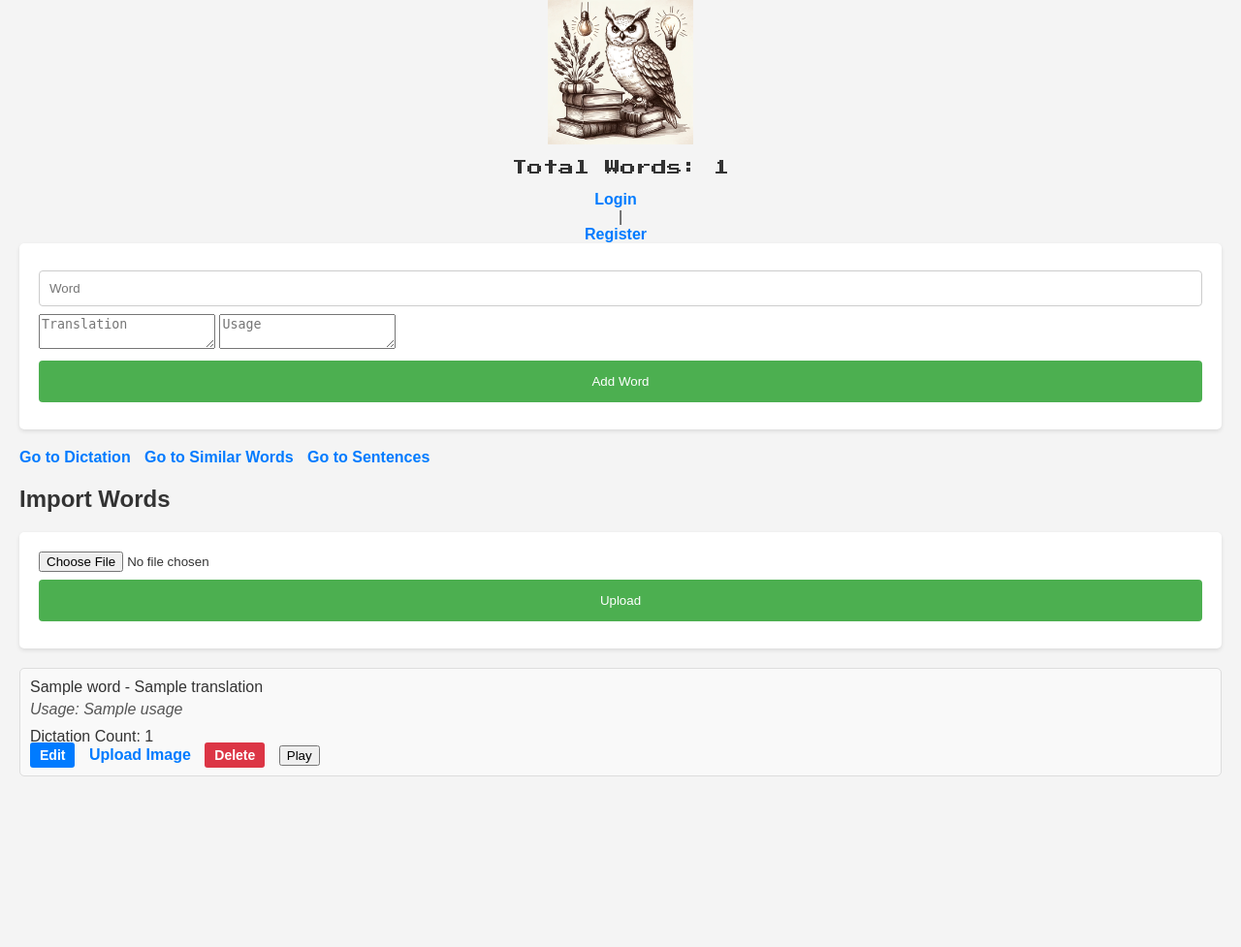
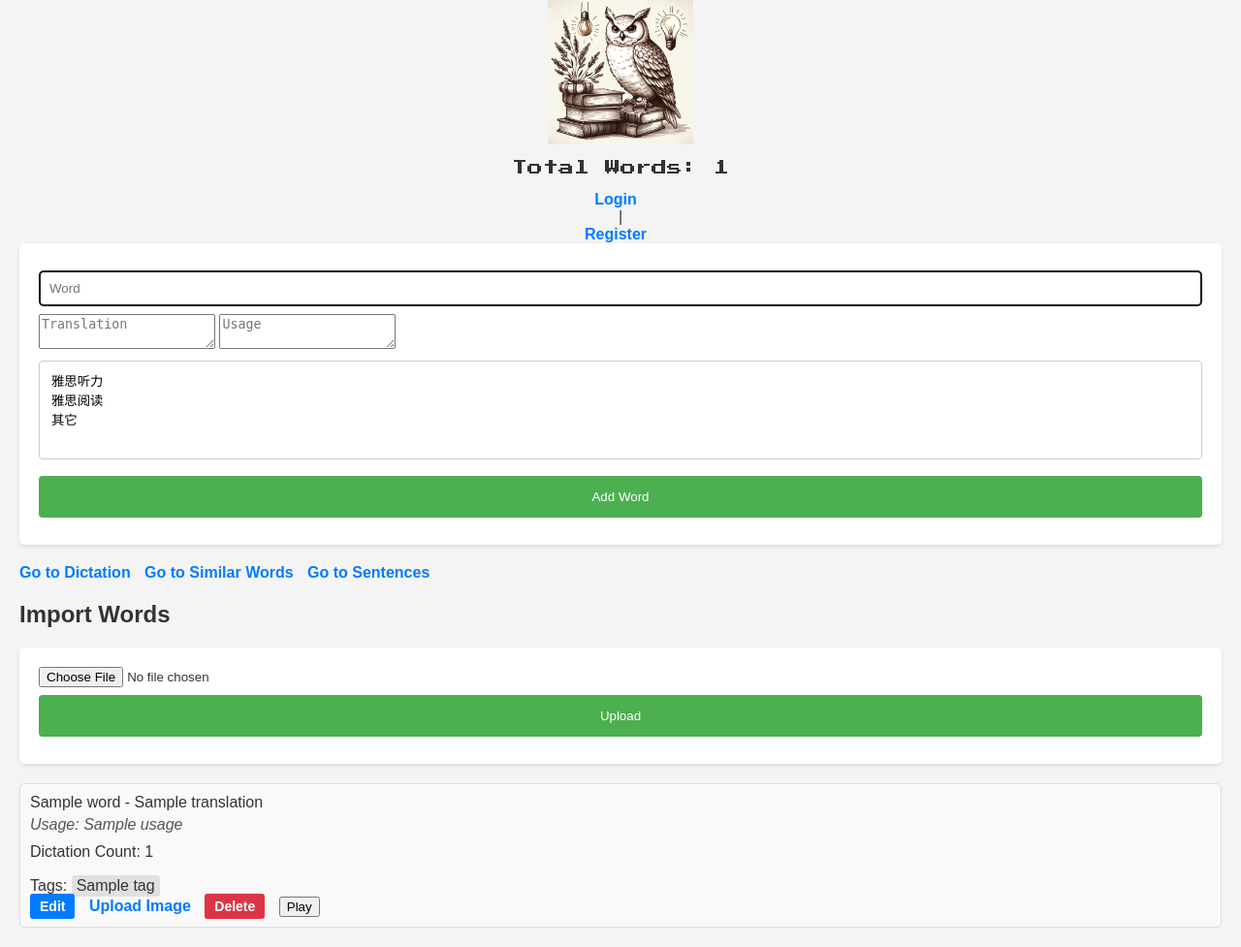
Before and after one commit to zhangrongyu0101/vocab-builder, a Flask app: page / in a window 1280 px wide. Shown: the part 96-1073 px from the top of the page at 97% size. Before the commit the page ends 897 px from the top, so only its background shows below. Run offline with Flask 3, Linux system fonts and the light colour scheme; a database or web service that is not in the repository returns one stand-in record (values such as "Sample title"); some libraries are stand-ins or nearby versions.

Commit message:
@feat: add category tags for each  word

```diff
--- a/app/routers/words.py
+++ b/app/routers/words.py
@@ -31,24 +31,22 @@ def index():
 
 @words_bp.route('/add', methods=['POST'])
 def add_word():
-    # 获取表单数据并去除word的前后空格
+
     word = request.form.get('word').strip() if request.form.get('word') else None
     translation = request.form.get('translation')
     usage = request.form.get('usage')
-
+    tags = request.form.getlist('tags')
     if word:
-        # 检查数据库中是否已存在该单词
         existing_word = mongo.db.words.find_one({'word': word})
         if existing_word:
-            # 如果单词已存在，给用户反馈
             flash(f'The word "{word}" already exists.')
         else:
-            # 如果单词不存在，插入新单词
             mongo.db.words.insert_one({
                 'word': word,
                 'translation': translation,
                 'usage': usage,
-                'dictation_count': 0
+                'dictation_count': 0,
+                'tags': tags
             })
             flash('Word added successfully!')
     else:
--- a/app/templates/edit_word.html
+++ b/app/templates/edit_word.html
@@ -5,7 +5,6 @@
     <form action="/update/{{ word['_id'] }}" method="POST">
         <input type="text" name="word" value="{{ word['word'] }}" required>
         <input type="text" name="translation" value="{{ word['translation'] }}" >
-        <!-- 使用textarea替代input以支持多行文本输入，并应用CSS类 -->
         <textarea name="usage" class="usage-input">{{ word['usage'] }}</textarea>
         <button type="submit">Update Word</button>
     </form>
--- a/app/templates/index.html
+++ b/app/templates/index.html
@@ -16,16 +16,21 @@
             <a href="{{ url_for('auth_bp.register') }}">Register</a>
         {% endif %}
     </div>
-    <!-- 用户登录状态显示 -->
     <div class="user-info">
-
     </div>
 </div>
 
 <form action="/add" method="POST">
-    <input type="text" class="input-field" name="word" placeholder="Word" required>
+    <input type="text" class="input-field" name="word" id="wordInput" placeholder="Word" required>
     <textarea class="input-field" name="translation" placeholder="Translation"></textarea>
     <textarea class="input-field" name="usage" placeholder="Usage"></textarea>
+
+    <select class="input-field" name="tags" multiple>
+        <option value="雅思听力">雅思听力</option>
+        <option value="雅思阅读">雅思阅读</option>
+        <option value="其它">其它</option>
+    </select>
+
     <button type="submit">Add Word</button>
 </form>
 
@@ -47,10 +52,22 @@
         {{ word['word'] }} - {{ word['translation'] }}
         <div class="word-usage">Usage: {{ word['usage'] }}</div>
         <span>Dictation Count: {{ word['dictation_count'] }}</span>
+
+        <!-- 显示标签 -->
+        <div class="tags">
+            Tags:
+            {% if word['tags'] %}
+                {% for tag in word['tags'] %}
+                <span class="tag">{{ tag }}</span>
+                {% endfor %}
+            {% else %}
+                <span>No tags</span>
+            {% endif %}
+        </div>
+
         <a href="/edit/{{ word['_id'] }}">Edit</a>
         <a href="/word/upload-image/{{ word['_id'] }}" class="upload-image-btn">Upload Image</a>
         <a href="/delete/{{ word['_id'] }}" onclick="return confirm('Are you sure you want to delete this?');">Delete</a>
-        <!-- 添加播放按钮 -->
         <button onclick="playPronunciation('{{ word['word'] }}')">Play</button>
     </li>
     {% else %}
@@ -58,6 +75,18 @@
     {% endfor %}
 </ul>
 
+<style>
+    .tags {
+        margin-top: 5px;
+    }
+    .tag {
+        background-color: #e0e0e0;
+        border-radius: 3px;
+        padding: 2px 5px;
+        margin-right: 5px;
+        display: inline-block;
+    }
+</style>
 
     <!-- avaScript代码 -->
 <script>
@@ -67,6 +96,9 @@
         const audio = new Audio(audioSrc);
         audio.play().catch(error => console.error('Playback failed:', error));
     }
+    window.onload = function() {
+        document.getElementById('wordInput').focus();
+    };
 
     document.addEventListener('keydown', function(event) {
         if (event.key === 'ArrowRight' || event.key === 'ArrowLeft') {
```
Also changed, not shown: app/templates/sentences.html (+6 -4 lines), app/templates/package-lock.json (deleted).
